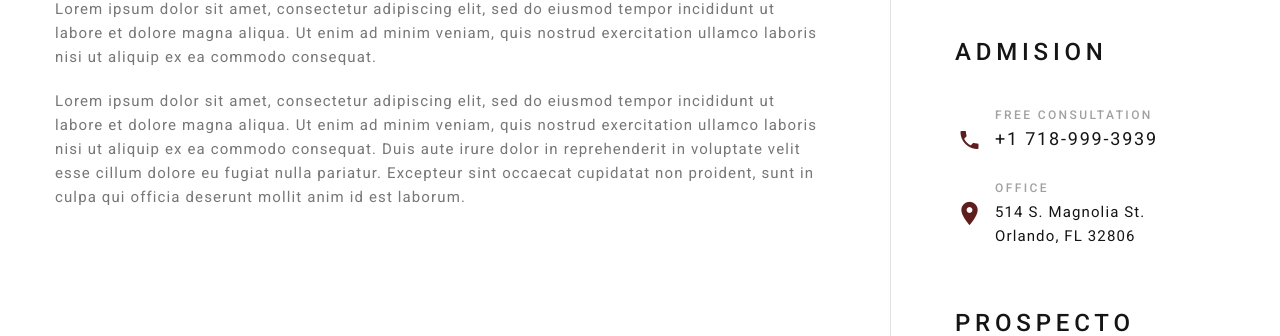
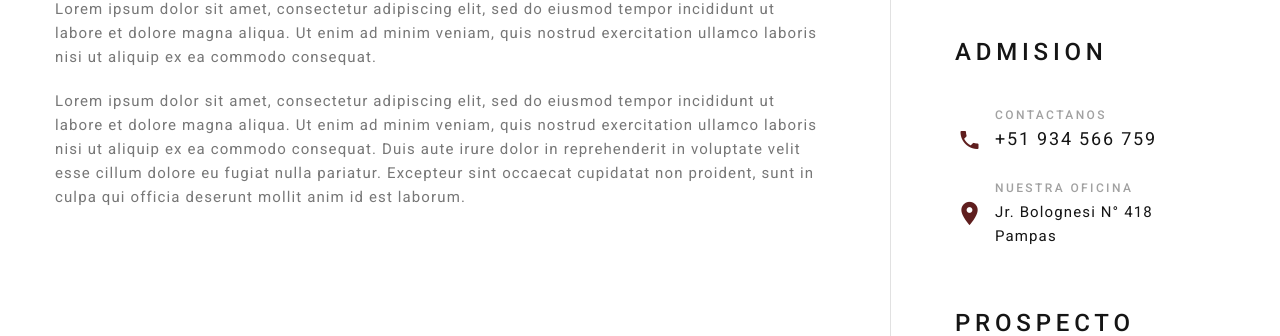
Before and after one commit to xSigfrid/UNAT, a PHP site: page / in a window 1280 px wide. Shown: the part 3942-4278 px from the top of the page. Run offline with PHP 8.4, Linux system fonts and the light colour scheme; some libraries are stand-ins or nearby versions; some web fonts are replaced.

Commit message:
Update index.php
camio contactos

```diff
--- a/index.php
+++ b/index.php
@@ -292,17 +292,17 @@
                                 <!-- Box contacts-->
                                 <div class="box-contacts">
                                     <div class="box-contacts-item">
-                                        <div class="box-contacts-title">Free consultation</div>
+                                        <div class="box-contacts-title">Contactanos</div>
                                         <div class="unit unit-spacing-xs flex-column flex-md-row">
                                             <div class="unit-left"><span class="icon icon-24 mdi mdi-phone"></span></div>
-                                            <div class="unit-body"><a class="phone" href="tel:#">+1 718-999-3939</a></div>
+                                            <div class="unit-body"><a class="phone" href="tel:#">+51 934 566 759</a></div>
                                         </div>
                                     </div>
                                     <div class="box-contacts-item">
-                                        <div class="box-contacts-title">Office</div>
+                                        <div class="box-contacts-title">Nuestra Oficina</div>
                                         <div class="unit unit-spacing-xs flex-column flex-md-row">
                                             <div class="unit-left"><span class="icon icon-28 mdi mdi-map-marker"></span></div>
-                                            <div class="unit-body"><a class="address" href="#">514 S. Magnolia St. Orlando, FL 32806</a></div>
+                                            <div class="unit-body"><a class="address" href="#">Jr. Bolognesi N° 418 Pampas</a></div>
                                         </div>
                                     </div>
                                 </div>
```
